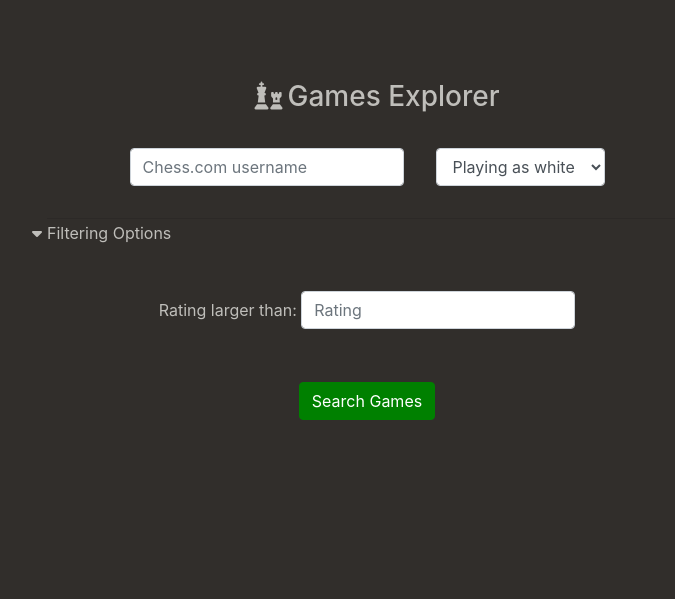
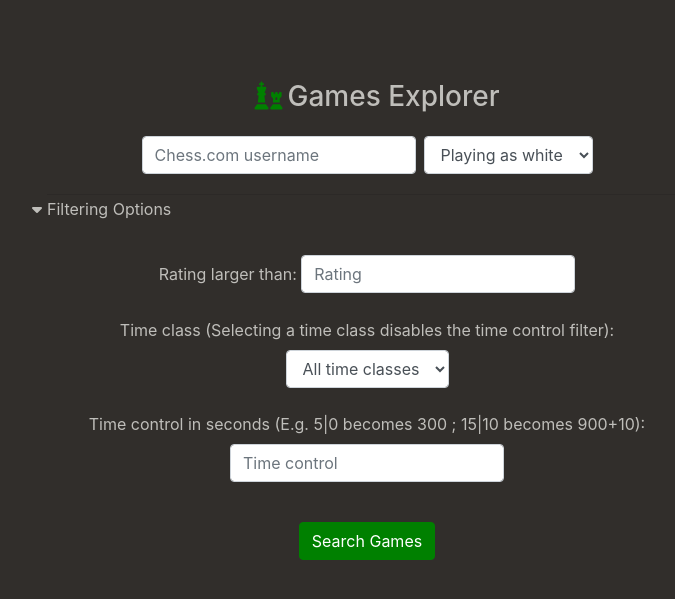
Before and after one commit to felaube/chess-games-explorer, a Flask app: page / in a window 1280 px wide, after a click on "Filtering Options". Shown: the top 599 px of the page, without its empty margins (273-948 px from the left). Run offline with Flask 2, Linux system fonts and the light colour scheme; some libraries are stand-ins or nearby versions.

Commit message:
Add the filtering options elements

```diff
--- a/static/styles.css
+++ b/static/styles.css
@@ -27,7 +27,7 @@
 
 main .form-group
 {
-    padding: 1rem;
+    padding: 0.25rem;
 }
 
 main .home-container
@@ -124,6 +124,11 @@
     padding-right: 5px;
 }
 
+.logo i
+{
+    color: green;
+}
+
 a.filtering-options
 {
     color: #bfbeba;
@@ -131,6 +136,13 @@
 
 .collapse .card
 {
+    background-color: inherit;
+    border: none;
+}
+
+.collapsing .card
+{
+    color: #bfbeba;
     background-color: inherit;
     border: none;
 }
--- a/templates/index.html
+++ b/templates/index.html
@@ -22,29 +22,56 @@
             <hr style="margin-bottom: 2px;">
             <div class="row">
                 <a class="filtering-options" data-toggle="collapse" href="#filteringOptions" role="button" aria-expanded="false" aria-controls="filteringOptions" id="filterOptionsButton"><i class="fas fa-caret-right filter-caret"></i>Filtering Options</a>
-                <script>
-                    document.getElementById("filterOptionsButton").addEventListener("click", function(){
-                        const icon = this.querySelector("i")
-                        if (icon.classList.contains("fa-caret-right")){
-                            icon.classList.remove("fa-caret-right")
-                            icon.classList.add("fa-caret-down")
-                        }
-                        else{
-                            icon.classList.remove("fa-caret-down")
-                            icon.classList.add("fa-caret-right")
-                        }
-                    })
-                </script>
             </div>
             <div class="collapse" id="filteringOptions">
                 <div class="card card-body">
                     <div class="form-group">
                         <label for="ratingFilter">Rating larger than: </label>
-                        <input class="form-control" name="rating" id="ratingFilter" placeholder="Rating">
+                        <input class="form-control" name="rating" id="ratingFilter" placeholder="Rating" type="number" step="100">
+                    </div>
+                    <div class="form-group">
+                        <label for="timeClassFilter">Time class (Selecting a time class disables the time control filter): </label>
+                        <select class="form-control" name="time_class" id="timeClassFilter">
+                            <option selected="selected" value="">All time classes</option>
+                            <option value="daily">Daily</option>
+                            <option value="rapid">Rapid</option>
+                            <option value="blitz">Blitz</option>
+                            <option value="bullet">Bullet</option>
+                        </select>
+                    </div>
+                    <div class="form-group">
+                        <label for="timeControlFilter">Time control in seconds (E.g. 5|0 becomes 300 ; 15|10 becomes 900+10): </label>
+                        <input class="form-control" name="time_control" id="timeControlFilter" placeholder="Time control" type="text">
                     </div>
                 </div>
               </div>
             <button class="btn btn-primary" style="background-color: green; border-color: green;" type="submit">Search Games</button>
         </form>
     </div>
+    <script>
+        document.getElementById("filterOptionsButton").addEventListener("click", function(){
+            const icon = this.querySelector("i")
+            if (icon.classList.contains("fa-caret-right")){
+                icon.classList.remove("fa-caret-right")
+                icon.classList.add("fa-caret-down")
+            }
+            else{
+                icon.classList.remove("fa-caret-down")
+                icon.classList.add("fa-caret-right")
+            }
+        })
+    </script>
+    <script>
+        document.querySelector("#timeClassFilter").onchange = function(){
+            if (document.querySelector("#timeClassFilter").value != "")
+            {
+                document.querySelector("#timeControlFilter").value = "";
+                document.querySelector("#timeControlFilter").disabled = true;
+            }
+            else
+            {
+                document.querySelector("#timeControlFilter").disabled = false;
+            }
+        }
+    </script>
 {% endblock %}
```
